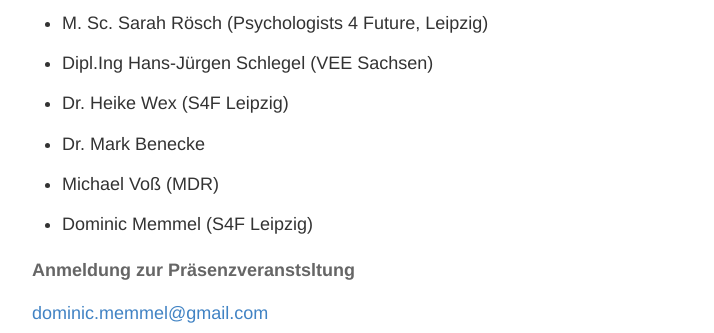
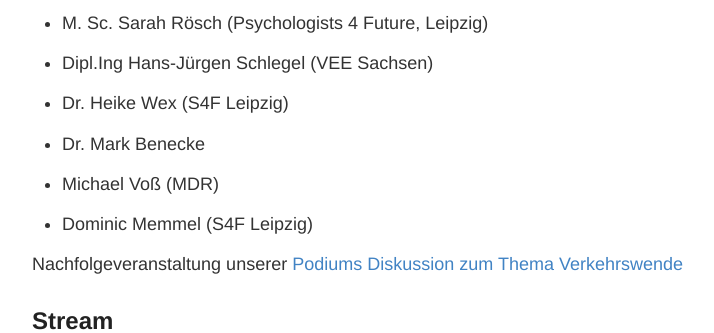
Before and after one commit to s4f-leipzig/s4f-leipzig.github.io, a Jekyll site: the page built from _posts/2021-07-05-Podiums-Diskussion-2.md, in a window 1280 px wide and 900 px high, scrolled down 1064 px, cut to the strip 0-333 px from the top of the window. Shown: the whole strip, without its empty margins (248-962 px from the left). Built offline with Jekyll 4.4.1, drawn with Linux system fonts in a browser that asks for light colours.

Commit message:
Update 2021-07-05-Podiums-Diskussion-2.md

```diff
--- a/_posts/2021-07-05-Podiums-Diskussion-2.md
+++ b/_posts/2021-07-05-Podiums-Diskussion-2.md
@@ -28,8 +28,8 @@ Die TeilnehmerInnen des Podiums stellen in kompakten Vorträgen (ca. 10min) ihre
 
 - Dominic Memmel (S4F Leipzig)
 
-#### Anmeldung zur Präsenzveranstsltung
-[dominic.memmel@gmail.com](mailto:dominic.memmel@gmail.com)
+<!-- #### Anmeldung zur Präsenzveranstsltung -->
+<!-- [dominic.memmel@gmail.com](mailto:dominic.memmel@gmail.com) -->
 
 Nachfolgeveranstaltung unserer [Podiums Diskussion zum Thema Verkehrswende](https://s4f-leipzig.de/Podiums-Diskussion/)
 
```
